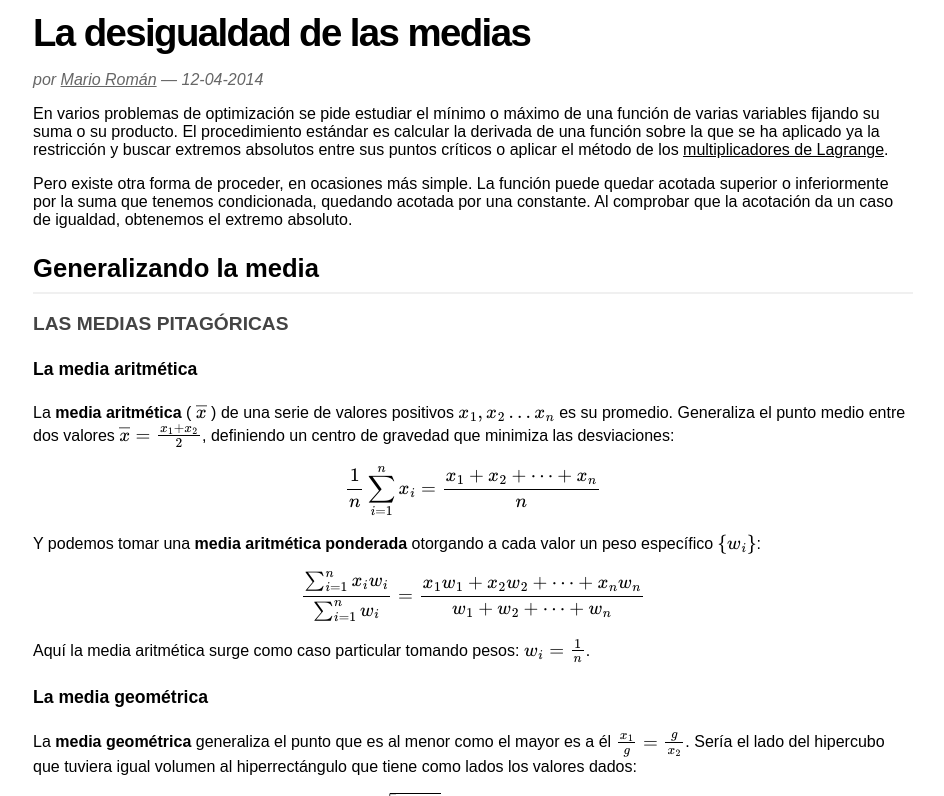
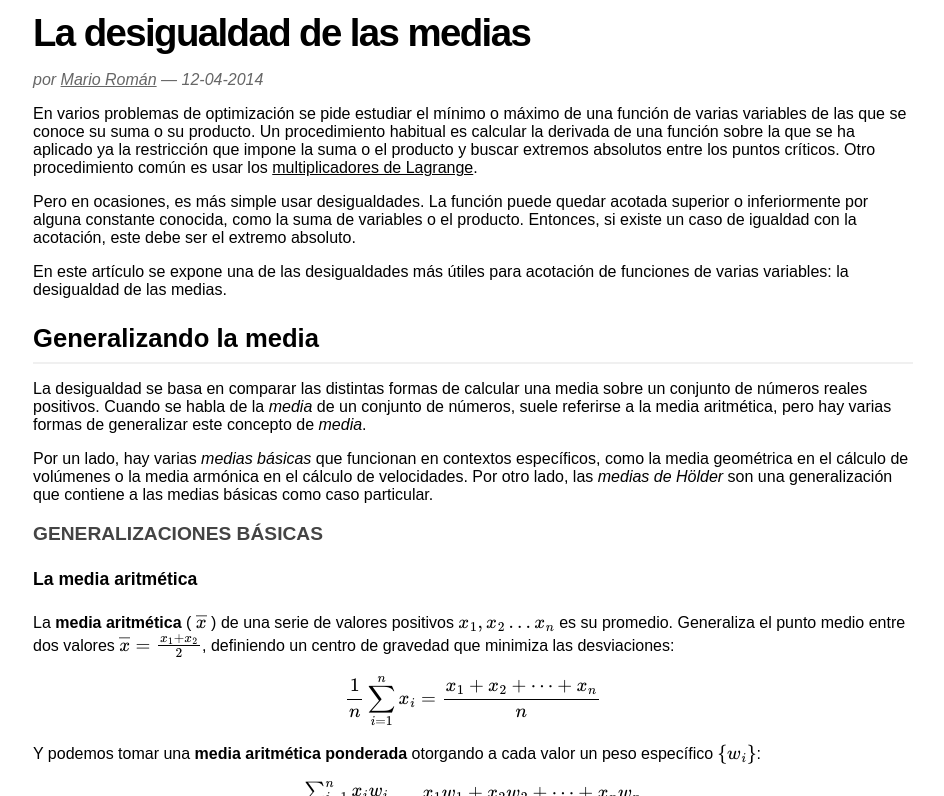
Before and after one commit to libreim/blog, a Jekyll site: the page built from _posts/2014-4-12-desigualdad-medias.md, in a window 1280 px wide and 900 px high, cut to the strip 104-900 px from the top of the window. Shown: the whole strip, without its empty margins (167-1111 px from the left). Built offline with Jekyll 4.4.1, drawn with Linux system fonts in a browser that asks for light colours; formulas are drawn with MathJax 3; comment, search, counter and statistics services are not loaded; some of the changed text lies outside the part shown.

Commit message:
[Medias] Extensión general del artículo Párrafos intermedios y correcciones menores. Ya sólo falta incluir otro par de ejemplos.

```diff
--- a/_posts/2014-4-12-desigualdad-medias.md
+++ b/_posts/2014-4-12-desigualdad-medias.md
@@ -8,22 +8,35 @@ category: matematicas
 
 En varios problemas de optimización se pide
 estudiar el mínimo o máximo de una función de varias variables
-fijando su suma o su producto. El procedimiento estándar es calcular la
-derivada de una función sobre la que se ha aplicado ya la restricción y buscar
-extremos absolutos entre sus puntos críticos o aplicar el método de los
-[multiplicadores de Lagrange](http://es.wikipedia.org/wiki/Multiplicadores_de_Lagrange).
+de las que se conoce su suma o su producto. Un procedimiento habitual es calcular la
+derivada de una función sobre la que se ha aplicado ya la restricción que impone
+la suma o el producto y buscar extremos absolutos entre los puntos críticos.
+Otro procedimiento común es usar los [multiplicadores de Lagrange](http://es.wikipedia.org/wiki/Multiplicadores_de_Lagrange).
 
-Pero existe otra forma de proceder, en ocasiones más simple. La función puede
-quedar acotada superior o inferiormente por la suma que tenemos condicionada,
-quedando acotada por una constante.
-Al comprobar que la acotación da un caso de igualdad, obtenemos el extremo
+Pero en ocasiones, es más simple usar desigualdades. La función puede
+quedar acotada superior o inferiormente por alguna constante conocida,
+como la suma de variables o el producto.
+Entonces, si existe un caso de igualdad con la acotación, este debe ser el extremo
 absoluto.
 
+En este artículo se expone una de las desigualdades más útiles para acotación
+de funciones de varias variables: la desigualdad de las medias.
 
 
 ## Generalizando la media
 
-### Las medias pitagóricas
+La desigualdad se basa en comparar las distintas formas de calcular una media
+sobre un conjunto de números reales positivos. Cuando se habla de la *media* de un
+conjunto de números, suele referirse a la media aritmética, pero hay varias formas de
+generalizar este concepto de *media*.
+
+Por un lado, hay varias *medias básicas* que funcionan en contextos específicos, como la
+media geométrica en el cálculo de volúmenes o la media armónica en el cálculo de
+velocidades. Por otro lado, las *medias de Hölder* son una generalización que
+contiene a las medias básicas como caso particular.
+
+
+### Generalizaciones básicas
 
 #### La media aritmética
 La **media aritmética**  ( `$\overline{x}$` ) de una serie de valores positivos
@@ -91,7 +104,7 @@ desviaciones respecto a la media.
 
 ### Medias de Hölder
 
-Las medias de Hölder generalizan las medias pitagóricas. [^holdermean]
+Las medias de Hölder generalizan estas medias básicas. [^holdermean]
 La media de Hölder de exponente `$p \in \mathbb{R} \cup \{+\infty, -\infty\}$`, para `$x \in (\mathbb{R}^+)^n$` es de la forma:
 
 [^holdermean]: [Medias de Hölder](http://en.wikipedia.org/wiki/Generalized_mean)
@@ -104,7 +117,7 @@ Tomando límites para definirla cuando sea necesario:
 `$$ M_{+\infty} ({x}) = \lim_{p \to +\infty} M_p(x) $$`
 `$$ M_{-\infty} ({x}) = \lim_{p \to -\infty} M_p(x) $$`
 
-Las medias pitagóricas, el máximo y el mínimo son casos particulares
+Las medias anteriores, así como el máximo y el mínimo son casos particulares
 de las medias de Hölder. Además de los casos triviales, puede demostrarse
 como ejercicio que los casos `$0,+\infty,-\infty$` efectivamente se corresponden
 con la media geométrica, el máximo y el mínimo.  [^gmeanproof]
@@ -120,10 +133,11 @@ Aritmética| `$p=1$`      |`$\frac{x_1 + x_2 + \dots + x_n}{n}$`
 Cuadrática| `$p=2$`      |`$\sqrt{\frac{x_1^2 + x_2^2 + \dots + x_n^2}{n}}$`
 Máximo    | `$p=\infty$` |`$\max_i{(x_i)}$`
 
-Además, podemos notar que las medias de Hölder para `$p \geq 1$` son normas en
-`$\mathbb{R}^n$` para el vector de valores absolutos asociado a cada vector de `$\mathbb{R}^n$`.
+Podemos notar que las medias de Hölder para `$p \geq 1$` son normas en
+`$\mathbb{R}^n$` si se aplican sobre el vector de valores absolutos.
 Las normas asociadas a `$p=1$`, `$p=2$`, `$p=+\infty$` son
-proporcionales a las normas de la suma, euclídea y del máximo, respectivamente. En general:
+proporcionales a las normas de la suma, euclídea y del máximo, respectivamente.
+En general se puede definir la media de exponente `$p$` como:
 
 `$$ ||x||_p =  M_p(|x|) \sqrt[p]{n} $$`
 
@@ -157,12 +171,17 @@ de [Cauchy-Schwarz](http://es.wikipedia.org/wiki/Desigualdad_de_Cauchy-Schwarz).
 La desigualdad completa queda como:
 `$$ \frac{n}{\frac{1}{x_1} + \frac{1}{x_2} + \dots + \frac{1}{x_n}} \leq \sqrt[n]{x_1x_2 \dots x_n} \leq \frac{x_1+x_2+\dots+x_n}{n} \leq \sqrt{\frac{x_1^2+x_2^2+\dots+x_n^2}{n}} $$`
 
+### Desigualdad con medias de Hölder
+
 Todavía puede generalizarse más, notando que, fijado un vector
-`$ x \in (\mathbb{R^+})^n $`, la siguiente función
-`$ f: \mathbb{R} \to \mathbb{R} $` es creciente:
+`$ x \in (\mathbb{R^+})^n $`, la siguiente función `$ f: \mathbb{R} \to \mathbb{R} $` es creciente:
 `$$ f(a) = \left\{ \begin{matrix} \left(\frac{x_1^a+x_2^a+\dots+x_n^a}{n}\right)^{1/a} & si & a \neq 0 \\ \displaystyle \sqrt[n]{x_1x_2 \dots x_n} & si & a = 0\end{matrix} \right.$$`
 
+Pueden hallarse varias demostraciones de la desigualdad. En particular, puede
+probarse fácilmente desde la desigualdad de Jensen, la misma que hemos usado para
+probar la desigualdad entre medias geométrica y aritmética. [^generalproof]
 
+[^generalproof]: [Demostración de la desigualdad de las medias generalizada](http://planetmath.org/sites/default/files/texpdf/33619.pdf)
 
 ## Cálculo de extremos
 
```
